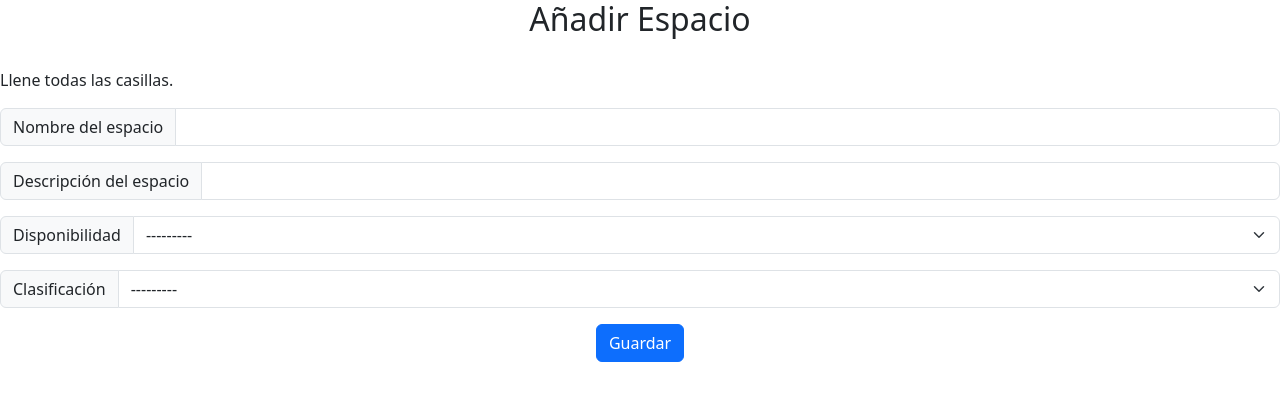
After one commit to srestrep74/P1_Project_USpace, a Django app: page /add_space in a window 1280 px wide. The commit adds this page. Shown: the top 401 px of the page. Run offline with Django 3.2, Linux system fonts and the light colour scheme.

Commit message:
The view to add spaces is ready and working.

```diff
--- /dev/null
+++ b/Admins/forms.py
@@ -0,0 +1,8 @@
+from django import forms
+from .models import *
+
+
+class SpaceForm(forms.ModelForm):
+    class Meta:
+        model = Space
+        fields = ('name', 'description', 'availability', 'classification')
--- a/Admins/models.py
+++ b/Admins/models.py
@@ -1,6 +1,3 @@
-from django.db import models
-
-# Create your models here.
 from django.db import models
 
 
@@ -10,7 +7,7 @@ class Space(models.Model):
         (1, 'Ocupado'),
         (2, 'Deshabilitado')
     )
-    CLASIFICATION = (
+    CLASSIFICATION = (
         (0, 'Escenario deportivo'),
         (1, 'Mesa de restaurante'),
         (2, 'Zona de descanso')
@@ -20,7 +17,7 @@ class Space(models.Model):
     name = models.CharField(max_length=150, blank=False, null=False)
     description = models.TextField(blank=False, null=False)
     availability = models.IntegerField(blank=False, null=False, choices=AVAILABILITY)
-    clasification = models.IntegerField(blank=False, null=False, choices=CLASIFICATION)
+    classification = models.IntegerField(blank=False, null=False, choices=CLASSIFICATION)
 
     def __str__(self):
         return self.name
--- /dev/null
+++ b/Admins/templates/add_space.html
@@ -0,0 +1,59 @@
+<!DOCTYPE html>
+<html lang="en">
+    <head>
+        <meta charset="UTF-8">
+        <meta name="viewport" content="width=device-width, initial-scale=1.0">
+        <title>Add Space</title>
+        <link href="https://cdn.jsdelivr.net/npm/bootstrap@5.3.1/dist/css/bootstrap.min.css" rel="stylesheet" integrity="sha384-4bw+/aepP/YC94hEpVNVgiZdgIC5+VKNBQNGCHeKRQN+PtmoHDEXuppvnDJzQIu9" crossorigin="anonymous">
+        <script src="https://cdn.jsdelivr.net/npm/bootstrap@5.3.1/dist/js/bootstrap.bundle.min.js" integrity="sha384-pzjw6s2aystz7hdfkt3v0d/4l9u4v4zmrnsmnyd9jhpzvp90wpgfnh7u8fn+a/d" crossorigin="anonymous"></script>
+    </head>
+
+    <body>
+        <form method="POST">
+            {% csrf_token %}
+
+            <div style="margin-bottom: 30px;" class="text-center">
+                <h2>Añadir Espacio</h2>
+            </div>
+
+            <div style="margin-bottom: 15px;">
+                <p>Llene todas las casillas.</p>
+            </div>
+
+            <div class="input-group mb-3">
+                <span class="input-group-text" id="inputGroup-sizing-default">Nombre del espacio</span>
+                <input type="text" id="name" name="name" class="form-control">
+            </div>
+
+            <div class="input-group mb-3">
+                <span class="input-group-text" id="inputGroup-sizing-default">Descripción del espacio</span>
+                <input type="text" id="description" name="description" class="form-control">
+            </div>
+
+            <div class="input-group mb-3">
+                <label class="input-group-text" for="availability">Disponibilidad</label>
+                <select class="form-select" id="availability" name="availability">
+                    {% for value, label in form.fields.availability.choices %}
+                        <option value="{{ value }}">{{ label }}</option>
+                    {% endfor %}
+                </select>
+            </div>
+
+            <div class="input-group mb-3">
+                <label class="input-group-text" for="classification">Clasificación</label>
+                <select class="form-select" id="classification" name="classification">
+                    {% for value, label in form.fields.classification.choices %}
+                        <option value="{{ value }}">{{ label }}</option>
+                    {% endfor %}
+                </select>
+            </div>
+
+            <div style="margin-bottom: 5px;">
+                <center>
+                    <button type="submit" class="btn btn-primary">Guardar</button>
+                </center>
+            </div>
+
+        </form>
+    </body>
+</html>
--- a/Admins/templates/spaces.html
+++ b/Admins/templates/spaces.html
@@ -22,7 +22,7 @@
                         <h5 class="card-title fw-bold">{{ space.name }}</h5>
                         <p class="card-text">{{ space.description }}</p>
                         <p class="card-text">Disponibilidad: {{ space.get_availability_display }}</p>
-                        <p class="card-text">Clasificación: {{ space.get_clasification_display }}</p>
+                        <p class="card-text">Clasificación: {{ space.get_classification_display }}</p>
                     </div>
                 </div>
             </div>
--- a/Admins/urls.py
+++ b/Admins/urls.py
@@ -3,5 +3,6 @@ from . import views
 
 
 urlpatterns = [
-    path('show_spaces' , views.viewSpaces , name='spaces')
+    path('show_spaces' , views.viewSpaces , name='show_spaces'),
+    path('add_space' , views.addSpace , name='add_space')
 ]
--- a/Admins/views.py
+++ b/Admins/views.py
@@ -1,5 +1,6 @@
-from django.shortcuts import render
+from django.shortcuts import render, redirect
 from .models import *
+from .forms import *
 
 
 def viewSpaces(request):
@@ -10,3 +11,16 @@ def viewSpaces(request):
         spaces = Space.objects.all()
 
     return render(request, 'spaces.html', {'searchTerm': searchTerm, 'spaces': spaces})
+
+
+def addSpace(request):
+    if request.method == 'POST':
+        form = SpaceForm(request.POST)
+        if form.is_valid():
+            form.save()
+            return redirect('add_space')
+
+    else:
+        form = SpaceForm()
+
+    return render(request, 'add_space.html', {'form': form})
```
Also changed, not shown: Admins/migrations/0002_rename_clasification_space_classification.py (added), Spaces/migrations/0002_alter_reminder_user_id_alter_review_user_id.py (added).
